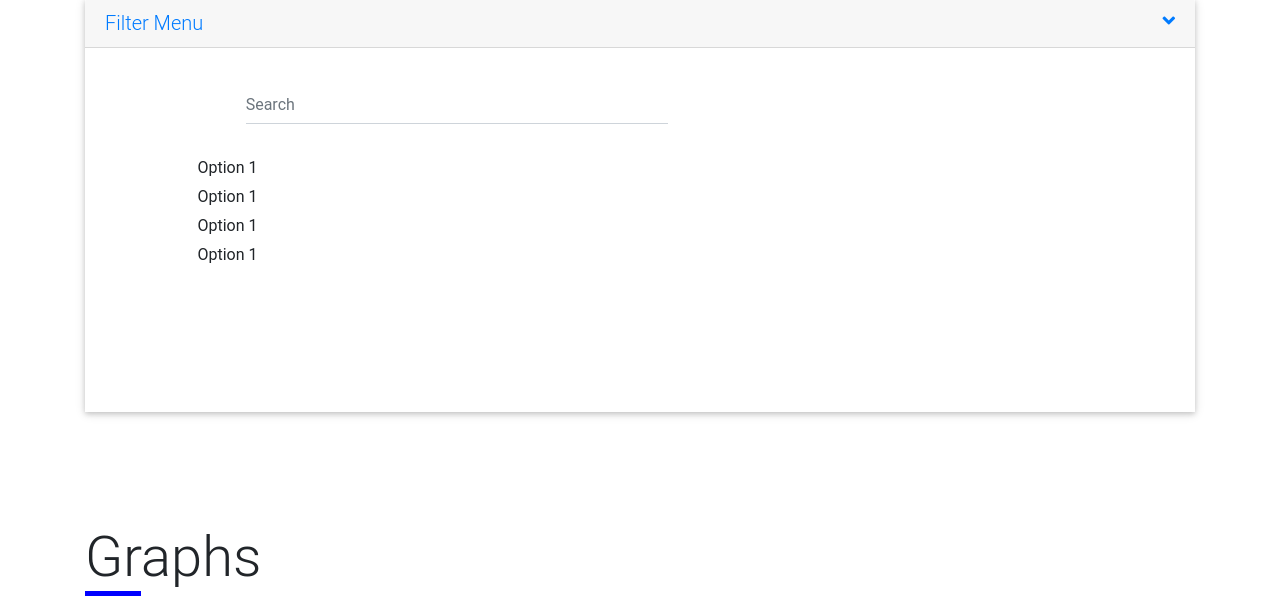
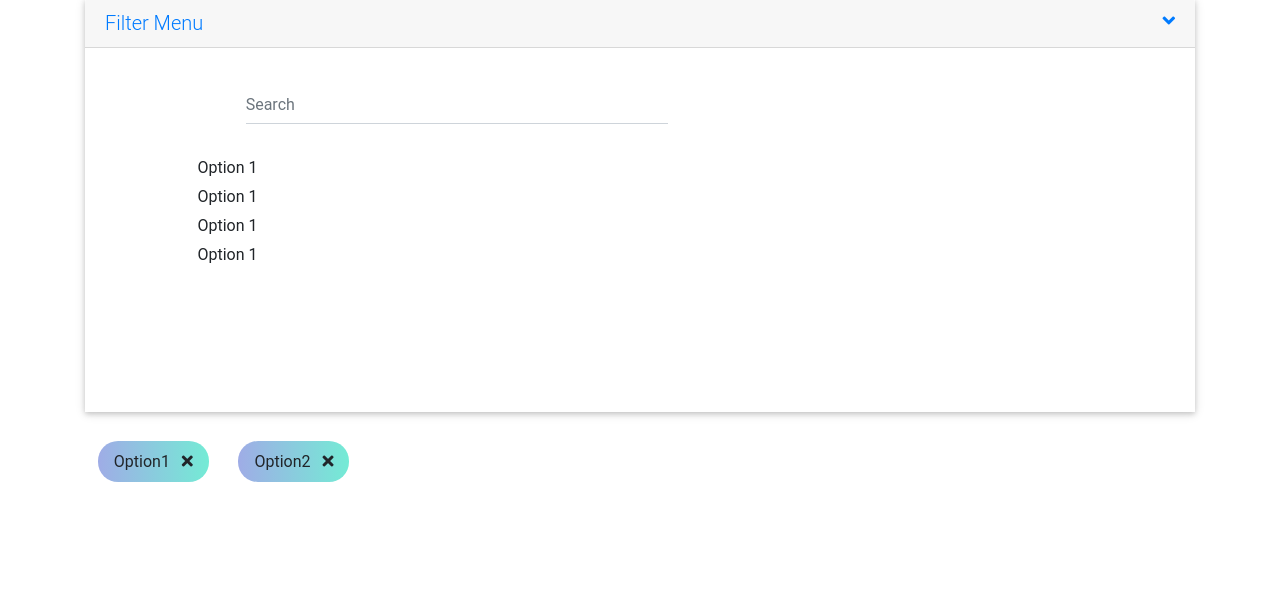
Before and after one commit to adwait-thattey/sih2019, a Django app: page / in a window 1280 px wide. Shown: the part 109-725 px from the top of the page. Run offline with Django 3.2, Linux system fonts and the light colour scheme; some libraries are stand-ins or nearby versions.

Commit message:
Created chips

```diff
--- a/postgres_django_app/dashboard/sheets/static/sheets/css/option.css
+++ b/postgres_django_app/dashboard/sheets/static/sheets/css/option.css
@@ -103,3 +103,20 @@ li:hover {
 .level-4-add {
     display: block;
 }
+
+
+.attr_chips {
+    margin-top: 1rem;
+}
+
+.chip {
+    display: inline-block;
+    margin: 0.8rem;
+    background: linear-gradient(to right, #9face6, #74ebd5);
+    padding: 0.5rem 1rem;
+    border-radius: 20px;
+}
+
+.chip-text {
+    margin-right: 8px;
+}
--- a/postgres_django_app/dashboard/sheets/static/sheets/js/option.js
+++ b/postgres_django_app/dashboard/sheets/static/sheets/js/option.js
@@ -1,10 +1,3 @@
-var isClickedButtons = {
-    level1: false,
-    level2: false,
-    level3: false
-};
-
-
 function removeCurrentlySelectedLI (level) {
     $(".level-" + level).children("li").each(function () {
         if($(this).hasClass('selected')) {
@@ -80,6 +73,8 @@ $(".level-4").children("li").each(function () {
     $(this).click(function () {
         var selectedOption = $(this)[0].textContent;
 
+        // Create a chip of selected attribute
+
         // Using selectedOption get the data
 
 
@@ -87,5 +82,17 @@ $(".level-4").children("li").each(function () {
 
         $(this).toggleClass('selected');
         $(".level-4").toggleClass("level-4-none");
+
+
+
+
     });
 });
+
+
+// Chip deleting script
+$(".fa-times").each(function () {
+   $(this).click(function () {
+      $(this).parent().remove();
+   });
+});
--- a/postgres_django_app/dashboard/sheets/templates/sheets/partials/_option.html
+++ b/postgres_django_app/dashboard/sheets/templates/sheets/partials/_option.html
@@ -114,6 +114,19 @@
 
         </div>
 
+        <!--Chips Section-->
+        <div class="attr_chips">
+            <div class="chip">
+                <span class="chip-text">Option1</span>
+                <i class="fas fa-times"></i>
+            </div>
+
+            <div class="chip">
+                <span class="chip-text">Option2</span>
+                <i class="fas fa-times"></i>
+            </div>
+        </div>
+
 
         <!--Graph Section-->
         <div class="row graph">
```
